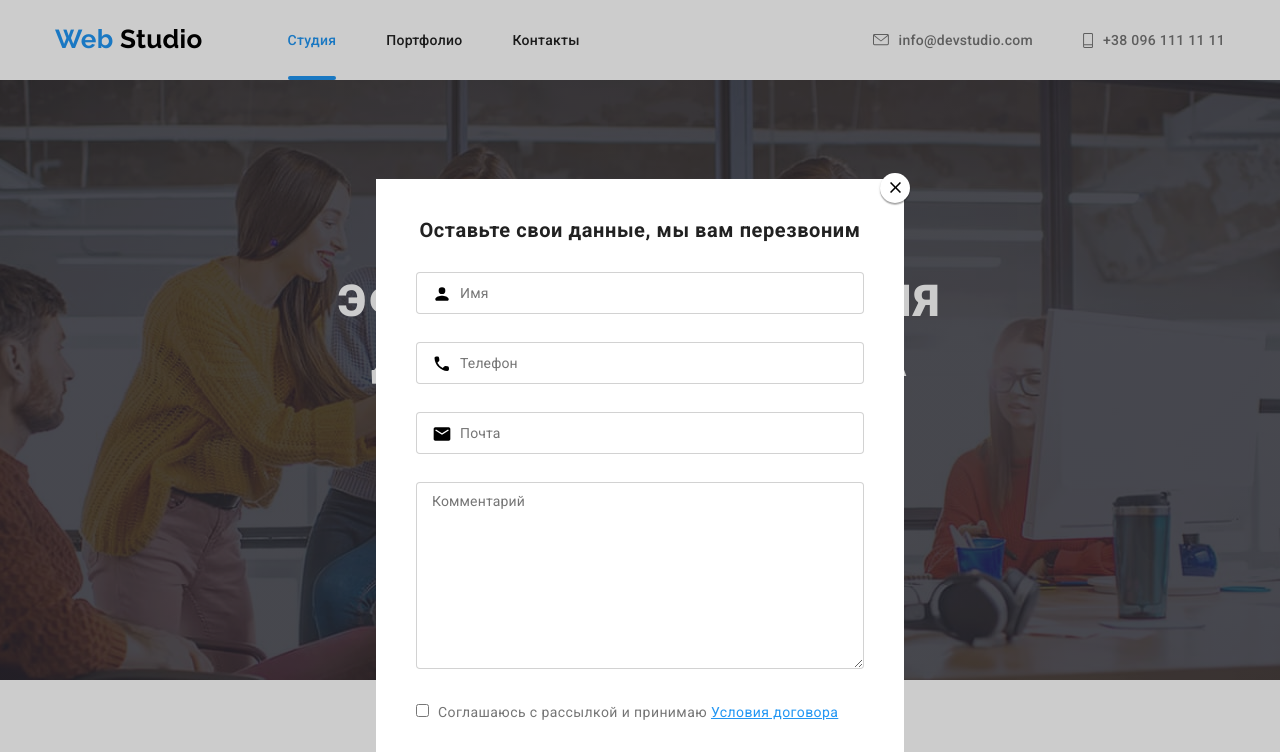
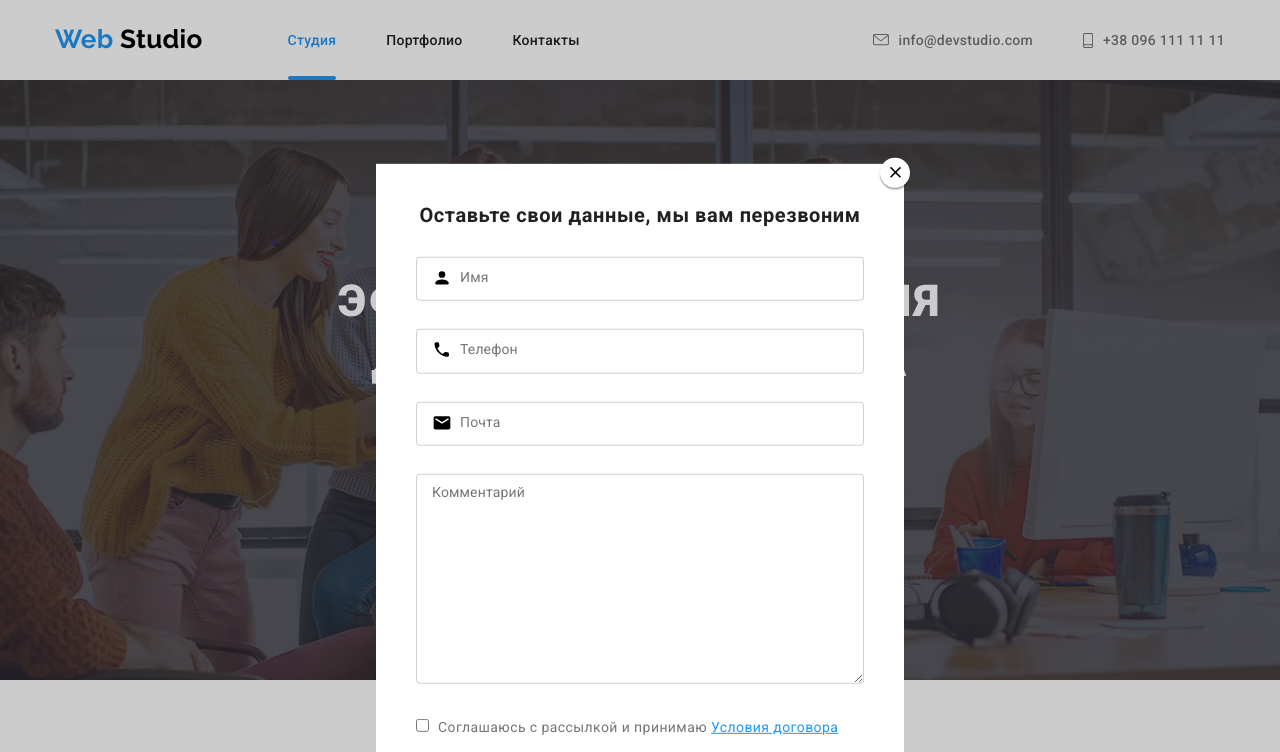
Before and after one commit to ZhivotnkoAlex/goit-markup-hw-06, a plain HTML site: page index.html in a window 1280 px wide. Both pictures are taken after a click on the button "Заказать услугу". Shown: the top 752 px of the page. Drawn offline with nearby package versions, Linux system fonts and the light colour scheme.

Commit message:
Вносит разметку формы

```diff
--- a/css/style.css
+++ b/css/style.css
@@ -826,7 +826,6 @@
     top: 50%;
     left: 50%;
     transform: translate(-50%, -50%);
-    /* justify-content: center; */
 }
 
 .form__title {
@@ -851,12 +850,15 @@
 }
 
 .form__label {
-    position: relative;
+    position: absolute;
     font-size: 14px;
     line-height: 1.14;
     letter-spacing: 0.01em;
     color: var(--secondary-color);
-    margin-bottom: 28px;
+    top: 11px;
+    left: 16px;
+    display: flex;
+    align-items: center;
 }
 
 .form__input {
@@ -866,11 +868,29 @@
     padding: 12px 16px 12px 42px;
 }
 
-.form__placeholder {
-    transform: translate(16px, 12px);
-    position: absolute;
-    display: flex;
-    align-items: center;
+.form__wraper {
+    position: relative;
+    margin-bottom: 28px;
+}
+
+.form__wraper:focus-within .form__icon {
+    fill: var(--accent-primary-color);
+}
+
+.form__wraper:focus-within .form__descr {
+    color: var(--accent-primary-color);
+    transform: translate( -27px, -35px);
+    border: 1px solid rgba(14, 14, 243, 0.2);
+}
+
+.form__wraper:focus-within .form__comment {
+    color: var(--accent-primary-color);
+    transform: translate( 0px, -32px);
+}
+
+.form__wraper:focus-within .form__input {
+    outline: none;
+    border: 1px solid var(--accent-primary-color);
 }
 
 .form__icon {
@@ -895,10 +915,3 @@
     background-color: var(--main-background-color);
     box-shadow: 0px 2px 1px rgba(0, 0, 0, 0.2), 0px 1px 1px rgba(0, 0, 0, 0.14), 0px 1px 3px rgba(0, 0, 0, 0.12);
 }
-
-
-/* .form__cross {
-    top: 50%;
-    left: 50%;
-    transform: translate(-50%, -50%);
-} */
--- a/index.html
+++ b/index.html
@@ -63,45 +63,43 @@
                         </svg>
                 </button>
                 <span class=form__title>Оставьте свои данные, мы вам перезвоним</span>
+                <div class="form__wraper">
+                    <input class="form__input" type="text" name="customer">
                     <label class="form__label">
-                    <div class=form__placeholder>
                         <svg class="form__icon" width=20 height=20>
                                 <use href="./images/symbol-defs.svg#icon-form-person" ></use>
                         </svg>
                             <span class="form__descr">Имя</span>
+                    </label >
                 </div>
-                    <input class="form__input" type="text" name="customer">
-                </label >
-
+                <div class="form__wraper">
+                    <input class="form__input" type="tel" name="tel">
                     <label class="form__label">
-                    <div class=form__placeholder>
                         <svg class="form__icon" width=20 height=20>
                                 <use href="./images/symbol-defs.svg#icon-form-phone" ></use>
                         </svg>
                         <span class="form__descr">Телефон</span>
+                    </label>
                 </div>
-                        <input class="form__input" type="tel" name="tel">
-                </label>
-
+                <div class="form__wraper">
+                    <input class="form__input" type="email" name="e-mail">
                     <label class="form__label">
-                    <div class=form__placeholder>
                         <svg class="form__icon" width=20 height=20>
                             <use href="./images/symbol-defs.svg#icon-form-email" ></use>
                         </svg>
                         <span class="form__descr"> Почта</span>
+                    </label>
                 </div>
-                    <input class="form__input" type="email" name="e-mail">
+                <div class="form__wraper">
+                    <textarea class="form__input" name="comment" rows="10"> </textarea>
+                    <label class="form__label">
+                        <span class="form__comment">Комментарий</span>
                     </label>
-                <label class="form__label">
-                    <div class=form__placeholder>
-                        <span class="form__descr">Комментарий</span>
                 </div>
-                 <textarea class="form__input" name="comment" rows="10">
-                 </textarea>
-                </label>
                 <label class="form__term">
                         <input class="form__checkbox" type="checkbox" >Соглашаюсь с рассылкой и принимаю <a class="form__term--link" href="">Условия договора</a>
                 </label>
+
                 <button class="button button--center" type="submit">Отправить</button>
 
             </form>
```
Lines whose indentation alone changed are shown as unchanged.
